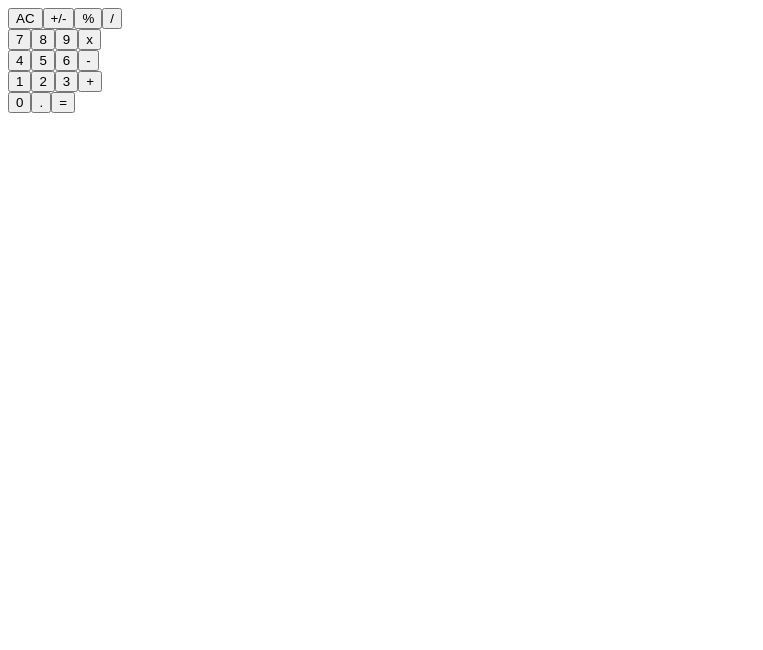
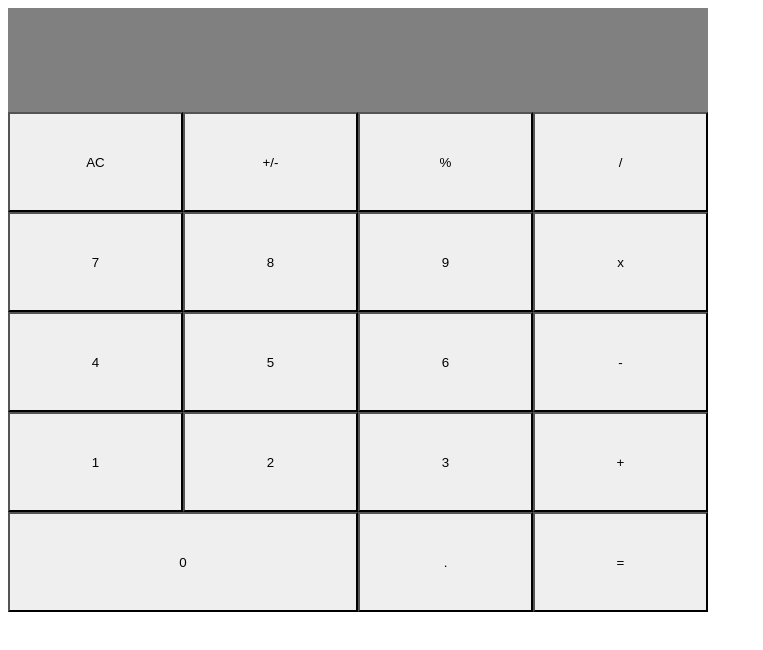
Before and after one commit to misterpaul4/react-calculator, a React (Create React App) app: page / in a window 1280 px wide. Shown: the top 650 px of the page, without its empty margins (0-763 px from the left). Built offline with nearby package versions, Linux system fonts and the light colour scheme.

Commit message:
Add basic styling

```diff
--- a/src/component/App.js
+++ b/src/component/App.js
@@ -17,10 +17,10 @@ const App = () => {
   const { next, total, operation } = calcObj;
 
   return (
-    <>
-      <Display result={`${total} ${operation === '=' ? '' : operation} ${next}`} />
+    <div className="calculator">
+      <Display result={`${total} ${operation} ${next}`} />
       <ButtonPanel clickHandler={handleClick} />
-    </>
+    </div>
   );
 };
 
--- a/src/component/ButtonPanel.js
+++ b/src/component/ButtonPanel.js
@@ -3,7 +3,7 @@ import PropTypes from 'prop-types';
 import Button from './Button';
 
 const ButtonPanel = ({ clickHandler }) => (
-  <div>
+  <div className="btn-panel">
     <div>
       <Button handleClick={clickHandler} name="AC" />
       <Button handleClick={clickHandler} name="+/-" />
@@ -32,7 +32,7 @@ const ButtonPanel = ({ clickHandler }) => (
       <Button handleClick={clickHandler} name="+" />
     </div>
 
-    <div>
+    <div className="bottom">
       <Button handleClick={clickHandler} name="0" />
       <Button handleClick={clickHandler} name="." />
       <Button handleClick={clickHandler} name="=" />
--- a/src/component/Display.js
+++ b/src/component/Display.js
@@ -1,7 +1,7 @@
 import React from 'react';
 import propTypes from 'prop-types';
 
-const Display = ({ result }) => <div>{result}</div>;
+const Display = ({ result }) => <div className="display flex-column">{result}</div>;
 
 Display.propTypes = {
   result: propTypes.string,
--- a/src/style/index.css
+++ b/src/style/index.css
@@ -1,3 +1,31 @@
-h1 {
-  font-size: 3rem;
+.calculator {
+  max-width: 700px;
 }
+
+.display {
+  height: 100px;
+  color: white;
+  background-color: gray;
+  font-weight: bold;
+  padding: 2px 5px;
+  justify-content: end;
+}
+
+.flex-column {
+  display: flex;
+  align-items: center;
+}
+
+.btn-panel > * {
+  height: 100px;
+  display: flex;
+}
+
+button {
+  flex: 1 1 25%;
+  border-radius: 0;
+}
+
+.btn-panel .bottom button:first-child {
+  flex-basis: 50%;
+}
```
Also changed, not shown: 1 other file (tests, documents, lock files or other folders).
